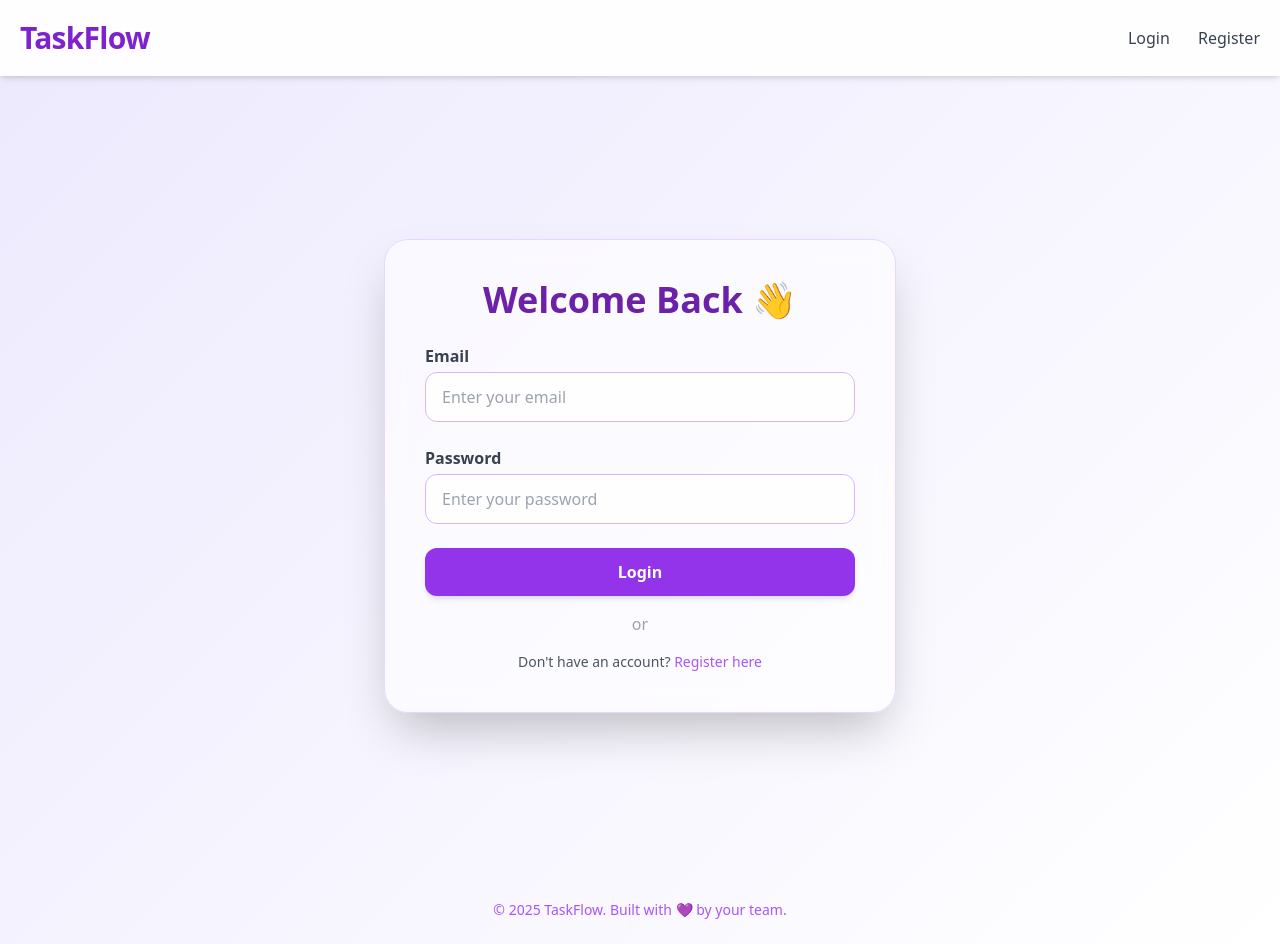
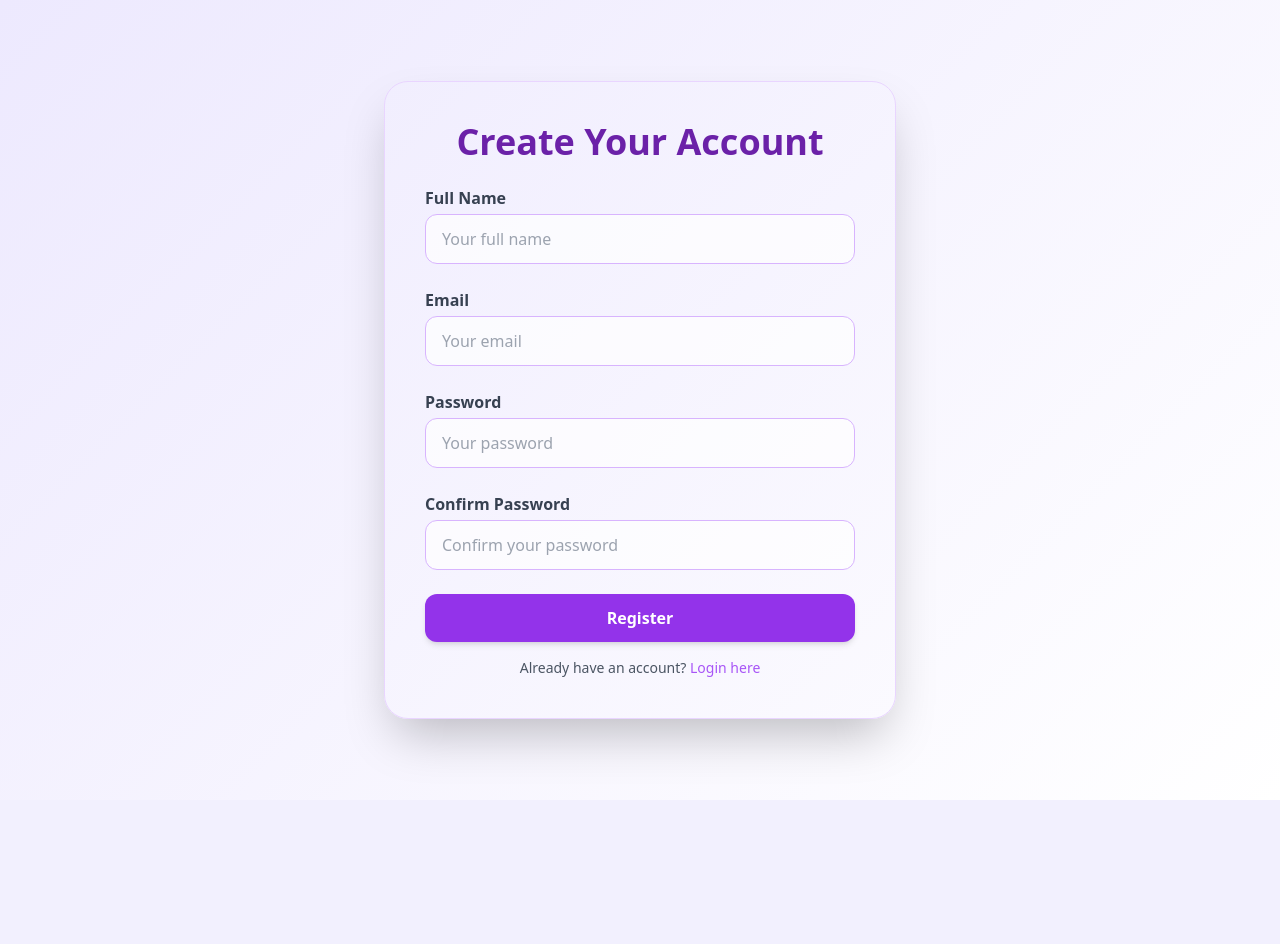
Before and after one commit to eliks1r/TaskFlow, a Django app: page /auth/register/ in a window 1280 px wide. After the commit the page ends 800 px from the top, so only its background shows below. Run offline with Django 5.2, Linux system fonts and the light colour scheme; some libraries are stand-ins or nearby versions.

Commit message:
почти финал

```diff
--- a/taskflow_backend/urls.py
+++ b/taskflow_backend/urls.py
@@ -1,13 +1,12 @@
 # taskflow_backend/urls.py
 from django.contrib import admin
 from django.urls import path, include
-from users.views import login_view, home_view
+from users.views import login_view, register_view, home_view, logout_view
 
 urlpatterns = [
     path('admin/', admin.site.urls),
-    path('auth/login/', login_view, name='login'),  # Страница для входа
-    path('home/', home_view, name='home'),  # Главная страница
-    path('admin/', admin.site.urls),
-    path('auth/', include('users.urls')),
-    # другие маршруты
+    path('auth/login/', login_view, name='login'),
+    path('auth/register/', register_view, name='register'),
+    path('home/', home_view, name='home'),  # Это URL для главной страницы
+    path('auth/logout/', logout_view, name='logout'),  # Путь для выхода
 ]
--- a/users/forms.py
+++ b/users/forms.py
@@ -10,6 +10,8 @@ from django.contrib.auth.forms import UserCreationForm
 from django import forms
 from django.contrib.auth.forms import UserCreationForm
 from .models import CustomUser  # Убедитесь, что импортируете CustomUser
+from django.contrib.auth.forms import AuthenticationForm
+from django import forms
 
 
 class LoginForm(AuthenticationForm):
@@ -31,3 +33,7 @@ class RegisterForm(UserCreationForm):
     class Meta:
         model = CustomUser  # Используйте CustomUser вместо User
         fields = ['username', 'email', 'full_name', 'password1', 'password2']
+
+class LoginForm(AuthenticationForm):
+    username = forms.EmailField(label="Email")
+    password = forms.CharField(label="Password", widget=forms.PasswordInput)
--- a/users/models.py
+++ b/users/models.py
@@ -1,9 +1,5 @@
-# users/models.py
 from django.contrib.auth.models import AbstractUser, Group, Permission
 from django.db import models
-from tasks.models import Board  # Импортируем модель Board из приложения tasks
-from django.conf import settings
-
 
 # Промежуточная модель для Many-to-Many связи
 class CustomUserGroup(models.Model):
--- a/users/templates/users/register.html
+++ b/users/templates/users/register.html
@@ -1,115 +1,54 @@
 <!DOCTYPE html>
 <html lang="en">
 <head>
-    <meta charset="UTF-8" />
-    <meta name="viewport" content="width=device-width, initial-scale=1.0" />
-    <title>TaskFlow - Registration & Login</title>
+    <meta charset="UTF-8">
+    <meta name="viewport" content="width=device-width, initial-scale=1.0">
+    <title>Register - TaskFlow</title>
     <script src="https://cdn.tailwindcss.com"></script>
     <style>
         body {
             background: linear-gradient(135deg, #ede9fe, #fff);
         }
-      .glass {
-        background: rgba(255, 255, 255, 0.6);
-        backdrop-filter: blur(12px);
-        -webkit-backdrop-filter: blur(12px);
-      }
     </style>
 </head>
 <body class="min-h-screen font-sans text-gray-800">
-    <!-- Navigation -->
-    <header class="bg-white/90 shadow-md p-5 flex justify-between items-center sticky top-0 z-50 backdrop-blur">
-      <h1 class="text-3xl font-extrabold text-purple-700 tracking-tight">TaskFlow</h1>
-      <nav class="space-x-6">
-        <button id="loginTab" class="text-gray-700 hover:text-purple-600 font-medium">Login</button>
-        <button id="registerTab" class="text-gray-700 hover:text-purple-600 font-medium">Register</button>
-      </nav>
-    </header>
+    <!-- Registration Section -->
+    <section id="register" class="min-h-screen flex items-center justify-center px-4">
+        <div class="glass p-10 rounded-3xl shadow-2xl w-full max-w-lg border border-purple-200">
+            <h2 class="text-4xl font-extrabold text-center mb-6 text-purple-800">Create Your Account</h2>
 
-    <!-- Form Section -->
-    <section id="formSection" class="min-h-screen flex items-center justify-center px-4 py-16">
-      <!-- Login Form -->
-      <div id="loginForm" class="glass p-10 rounded-3xl shadow-2xl w-full max-w-lg border border-purple-200">
-        <h2 class="text-4xl font-extrabold text-center mb-6 text-purple-800">Welcome Back 👋</h2>
-        <form action="{% url 'login' %}" method="POST" class="space-y-6">
-          {% csrf_token %}
-          <div>
-            <label class="block text-gray-700 mb-1 font-semibold">Email</label>
-            <input type="email" name="username" placeholder="Enter your email" class="w-full border border-purple-300 rounded-xl px-4 py-3 bg-white/70 focus:outline-none focus:ring-2 focus:ring-purple-400" required />
-          </div>
-          <div>
-            <label class="block text-gray-700 mb-1 font-semibold">Password</label>
-            <input type="password" name="password" placeholder="Enter your password" class="w-full border border-purple-300 rounded-xl px-4 py-3 bg-white/70 focus:outline-none focus:ring-2 focus:ring-purple-400" required />
-          </div>
-          <button type="submit" class="w-full bg-purple-600 hover:bg-purple-700 text-white py-3 rounded-xl font-bold shadow-md">
-            Login
-          </button>
-        </form>
-        <div class="my-4 text-center text-gray-400">or</div>
-        <div id="g_id_onload" data-client_id="YOUR_GOOGLE_CLIENT_ID" data-login_uri="/auth/google" data-auto_prompt="false"></div>
-        <div class="g_id_signin" data-type="standard" data-theme="outline" data-size="large" data-logo_alignment="center"></div>
-        <p class="text-center text-sm text-gray-600 mt-4">
-          Don't have an account? <button id="goToRegister" class="text-purple-500 hover:underline font-medium">Register here</button>
-        </p>
-      </div>
-
-      <!-- Register Form -->
-      <div id="registerForm" class="glass p-10 rounded-3xl shadow-2xl w-full max-w-lg border border-purple-200 hidden">
-        <h2 class="text-4xl font-extrabold text-center mb-6 text-purple-800">Create Your Account 📝</h2>
+            <!-- Registration Form -->
             <form action="{% url 'register' %}" method="POST" class="space-y-6">
                 {% csrf_token %}
                 <div>
                     <label class="block text-gray-700 mb-1 font-semibold">Full Name</label>
-            <input type="text" name="full_name" placeholder="Your full name" class="w-full border border-purple-300 rounded-xl px-4 py-3 bg-white/70 focus:outline-none focus:ring-2 focus:ring-purple-400" required />
+                    <input type="text" name="full_name" placeholder="Your full name"
+                           class="w-full border border-purple-300 rounded-xl px-4 py-3 bg-white/70 focus:outline-none focus:ring-2 focus:ring-purple-400" required />
                 </div>
                 <div>
                     <label class="block text-gray-700 mb-1 font-semibold">Email</label>
-            <input type="email" name="email" placeholder="Your email address" class="w-full border border-purple-300 rounded-xl px-4 py-3 bg-white/70 focus:outline-none focus:ring-2 focus:ring-purple-400" required />
+                    <input type="email" name="email" placeholder="Your email"
+                           class="w-full border border-purple-300 rounded-xl px-4 py-3 bg-white/70 focus:outline-none focus:ring-2 focus:ring-purple-400" required />
                 </div>
                 <div>
                     <label class="block text-gray-700 mb-1 font-semibold">Password</label>
-            <input type="password" name="password" placeholder="Choose a password" class="w-full border border-purple-300 rounded-xl px-4 py-3 bg-white/70 focus:outline-none focus:ring-2 focus:ring-purple-400" required />
+                    <input type="password" name="password" placeholder="Your password"
+                           class="w-full border border-purple-300 rounded-xl px-4 py-3 bg-white/70 focus:outline-none focus:ring-2 focus:ring-purple-400" required />
                 </div>
                 <div>
                     <label class="block text-gray-700 mb-1 font-semibold">Confirm Password</label>
-            <input type="password" name="password_confirm" placeholder="Confirm your password" class="w-full border border-purple-300 rounded-xl px-4 py-3 bg-white/70 focus:outline-none focus:ring-2 focus:ring-purple-400" required />
+                    <input type="password" name="password_confirmation" placeholder="Confirm your password"
+                           class="w-full border border-purple-300 rounded-xl px-4 py-3 bg-white/70 focus:outline-none focus:ring-2 focus:ring-purple-400" required />
                 </div>
                 <button type="submit" class="w-full bg-purple-600 hover:bg-purple-700 text-white py-3 rounded-xl font-bold shadow-md">
                     Register
                 </button>
             </form>
             <p class="text-center text-sm text-gray-600 mt-4">
-          Already have an account? <button id="goToLogin" class="text-purple-500 hover:underline font-medium">Login here</button>
+                Already have an account?
+                <a href="{% url 'login' %}" class="text-purple-500 hover:underline font-medium">Login here</a>
             </p>
         </div>
     </section>
-
-    <footer class="text-center text-purple-500 text-sm py-6">
-      &copy; 2025 TaskFlow. Built with 💜 by your team.
-    </footer>
-
-    <script>
-      // Переключение между логином и регистрацией
-      document.getElementById("goToRegister").addEventListener("click", function() {
-        document.getElementById("loginForm").classList.add("hidden");
-        document.getElementById("registerForm").classList.remove("hidden");
-      });
-
-      document.getElementById("goToLogin").addEventListener("click", function() {
-        document.getElementById("registerForm").classList.add("hidden");
-        document.getElementById("loginForm").classList.remove("hidden");
-      });
-
-      // Переключение между вкладками "Login" и "Register" в навигации
-      document.getElementById("loginTab").addEventListener("click", function() {
-        document.getElementById("loginForm").classList.remove("hidden");
-        document.getElementById("registerForm").classList.add("hidden");
-      });
-
-      document.getElementById("registerTab").addEventListener("click", function() {
-        document.getElementById("registerForm").classList.remove("hidden");
-        document.getElementById("loginForm").classList.add("hidden");
-      });
-    </script>
 </body>
 </html>
--- a/users/urls.py
+++ b/users/urls.py
@@ -1,8 +1,11 @@
+# users/urls.py
+# users/urls.py
 from django.urls import path
 from . import views
 
 urlpatterns = [
+    path('login/', views.login_view, name='login'),
+    path('register/', views.register_view, name='register'),
     path('home/', views.home_view, name='home'),
-    path('register/', views.register_view, name='register'),  # Убедитесь, что путь для регистрации правильный
-    path('login/', views.login_view, name='login'),
+    path('tasks/', views.task_view, name='task'),
 ]
--- a/users/views.py
+++ b/users/views.py
@@ -2,28 +2,20 @@
 from django.shortcuts import render, redirect
 from django.contrib.auth import login, authenticate, logout
 from django.contrib.auth.forms import AuthenticationForm
-from django.contrib.auth.decorators import login_required
 from .forms import RegisterForm
-from django.shortcuts import render, redirect
 from django.contrib.auth.forms import AuthenticationForm
-from django.contrib.auth import login, authenticate
-from django.shortcuts import render
-from django.contrib.auth.decorators import login_required
-from django.contrib.auth import logout
-from django.shortcuts import render, redirect
-from django.contrib.auth import login
-from .forms import RegisterForm
+
 
 # Представление для регистрации
 def register_view(request):
     if request.method == 'POST':
         form = RegisterForm(request.POST)
         if form.is_valid():
-            user = form.save()  # Сохраняем нового пользователя
-            login(request, user)  # Логиним пользователя
+            user = form.save()
+            login(request, user)  # Логиним пользователя сразу после регистрации
             return redirect('home')  # Перенаправляем на главную страницу после регистрации
     else:
-        form = RegisterForm()  # Отображаем пустую форму для регистрации
+        form = RegisterForm()
     return render(request, 'users/register.html', {'form': form})
 
 # Представление для логина
@@ -32,27 +24,25 @@ def login_view(request):
         form = AuthenticationForm(request, data=request.POST)
         if form.is_valid():
             user = form.get_user()
-            login(request, user)  # Вход пользователя
-            next_url = request.GET.get('next', 'home')  # Если в запросе есть 'next', перенаправляем туда
-            return redirect(next_url)  # Редирект на 'home' или страницу из 'next'
+            login(request, user)
+            return redirect('home')  # Перенаправляем на главную страницу после логина
     else:
-        form = AuthenticationForm()  # Если это GET-запрос, показываем форму
+        form = AuthenticationForm()
     return render(request, 'users/login.html', {'form': form})
 
-# Представление для выхода из системы
+# Представление для выхода
 def logout_view(request):
-    logout(request)  # Выход из системы
-    return redirect('login')  # Перенаправление на страницу логина после выхода
+    logout(request)
+    return redirect('login')  # Перенаправляем на страницу логина после выхода
 
 
-# Представление для страницы 404
-def custom_404(request, exception):
-    return render(request, '404.html', {'message': 'Page not found'}, status=404)
+from django.shortcuts import render
+from django.contrib.auth.decorators import login_required
 
+# Представление для главной страницы (личного кабинета)
 @login_required
 def home_view(request):
-    return render(request, 'home.html')  # Отображаем главную страницу
+    return render(request, 'home.html')  # Отображаем главную страниц
 
-def logout_view(request):
-    logout(request)  # Выход пользователя
-    return redirect('login')  # Перенаправление на страницу логина
+def task_view(request):
+    return render(request, 'users/task.html')  # Убедитесь, что путь верен
```
Also changed, not shown: taskflow_backend/settings.py (+11 -1 lines), users/admin.py (+9 -3 lines), users/templates/home.html (renamed from users/templates/users/home.html, +1 -9 lines), users/templates/users/login.html (+3 -30 lines), users/templates/task.html (renamed from users/templates/users/task.html). Lines whose indentation alone changed are shown as unchanged.
